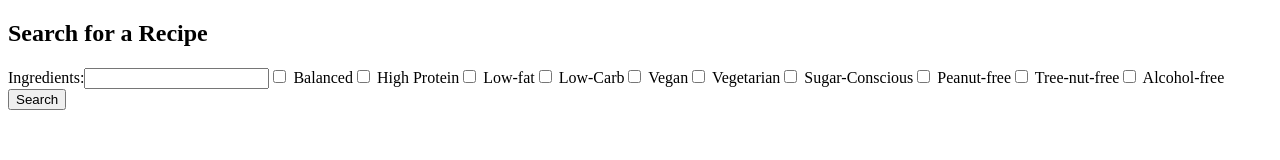
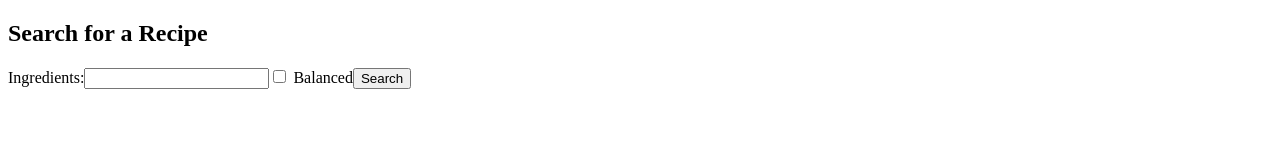
Before and after one commit to cvdsoto/effective-spoon, a Gatsby site: page /search in a window 1280 px wide. Built offline with nearby package versions, Linux system fonts and the light colour scheme; Gatsby itself is replaced by a stand-in of ours.

Commit message:
removed checkboxes

```diff
--- a/src/pages/search.js
+++ b/src/pages/search.js
@@ -23,33 +23,6 @@ export default () => {
       <label>
         <input type="checkbox" /> Balanced
       </label>
-      <label>
-        <input type="checkbox" /> High Protein
-      </label>
-      <label>
-        <input type="checkbox" /> Low-fat
-      </label>
-      <label>
-        <input type="checkbox" /> Low-Carb
-      </label>
-      <label>
-        <input type="checkbox" /> Vegan
-      </label>
-      <label>
-        <input type="checkbox" /> Vegetarian
-      </label>
-      <label>
-        <input type="checkbox" /> Sugar-Conscious
-      </label>
-      <label>
-        <input type="checkbox" /> Peanut-free
-      </label>
-      <label>
-        <input type="checkbox" /> Tree-nut-free
-      </label>
-      <label>
-        <input type="checkbox" /> Alcohol-free
-      </label>
 
       <input type="submit" value="Search" />
     </form>
```
